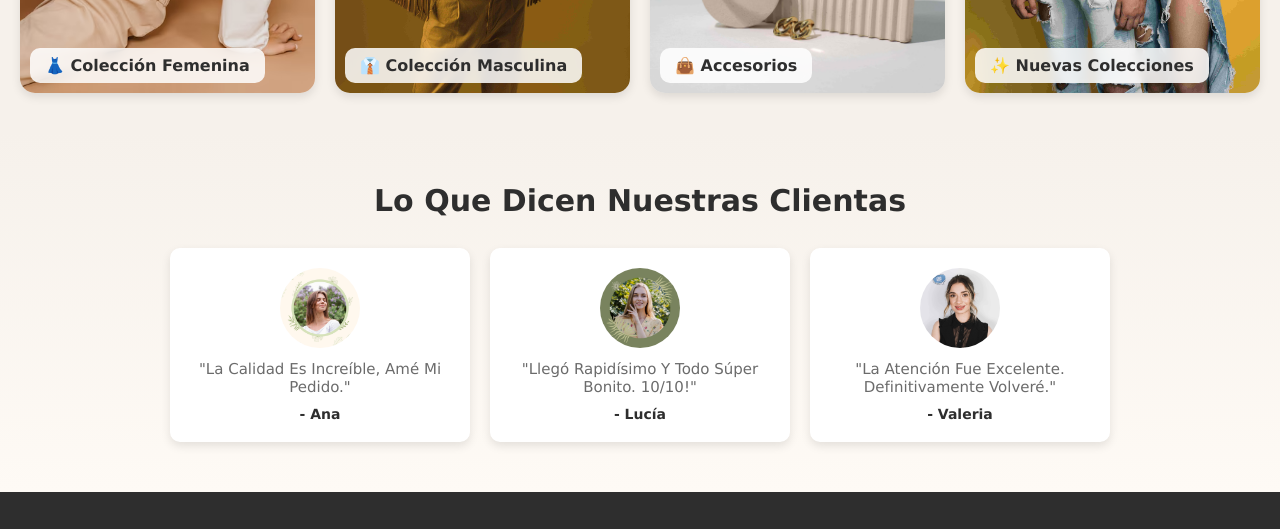
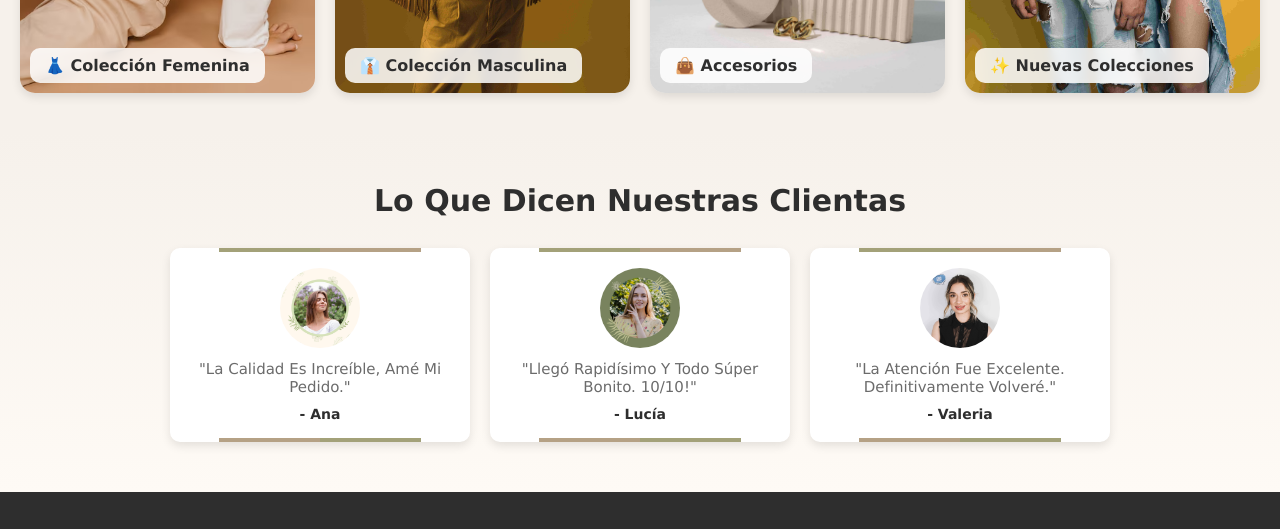
Before and after one commit to Vale-Mejia/Lunaria-prueba, a plain HTML site: page index.html in a window 1280 px wide. Shown: the part 2085-2614 px from the top of the page. Drawn offline with Linux system fonts and the light colour scheme.

Commit message:
se agregan estilos

```diff
--- a/css/cards.css
+++ b/css/cards.css
@@ -1,4 +1,3 @@
-
 .testimonios {
   background: var(--background);
   padding: 5rem 2rem;
@@ -20,6 +19,7 @@
 }
 
 .card-testimonio {
+  position: relative;
   background: var(--white);
   border-radius: 1rem;
   box-shadow: 0 4px 10px rgba(0, 0, 0, 0.1);
@@ -30,6 +30,56 @@
   opacity: 0;
   transform: translateY(20px);
   animation: fadeInUp 0.6s forwards;
+  z-index: 1;
+  overflow: hidden;
+}
+
+.card-testimonio::before {
+  content: "";
+  position: absolute;
+  top: -4px;
+  left: -4px;
+  right: -4px;
+  bottom: -4px;
+  background: conic-gradient(
+    var(--main-color) 0deg,
+    var(--main-color) 90deg,
+    var(--hover-color) 90deg,
+    var(--hover-color) 180deg,
+    var(--main-color) 180deg,
+    var(--main-color) 270deg,
+    var(--hover-color) 270deg,
+    var(--hover-color) 360deg
+  );
+  border-radius: 1.2rem;
+  z-index: -1;
+  animation: spin 4s linear infinite;
+}
+
+.card-testimonio::after {
+  content: "";
+  position: absolute;
+  top: 4px;
+  left: 4px;
+  right: 4px;
+  bottom: 4px;
+  background: var(--white);
+  border-radius: 1rem;
+  z-index: 0;
+}
+
+/* Animación giratoria */
+@keyframes spin {
+  0% {
+    transform: rotate(0turn);
+  }
+  100% {
+    transform: rotate(1turn);
+  }
+}
+.card-testimonio * {
+  position: relative;
+  z-index: 1;
 }
 
 .card-testimonio:hover {
@@ -56,13 +106,19 @@
   font-weight: bold;
 }
 
-.card-testimonio:nth-child(1) { animation-delay: 0.2s; }
-.card-testimonio:nth-child(2) { animation-delay: 0.4s; }
-.card-testimonio:nth-child(3) { animation-delay: 0.6s; }
-.card-testimonio:nth-child(4) { animation-delay: 0.8s; }
+.card-testimonio:nth-child(1) {
+  animation-delay: 0.2s;
+}
+.card-testimonio:nth-child(2) {
+  animation-delay: 0.4s;
+}
+.card-testimonio:nth-child(3) {
+  animation-delay: 0.6s;
+}
+.card-testimonio:nth-child(4) {
+  animation-delay: 0.8s;
+}
 
-
-/* Estilos para la sección de servicios */
 #services {
   background: var(--background);
   padding: 4rem 9%;
@@ -73,7 +129,8 @@
   display: grid;
   grid-template-columns: repeat(auto-fit, minmax(250px, 1fr));
   gap: 2rem;
-}.card {
+}
+.card {
   background: var(--white);
   padding: 2rem;
   border-radius: 10px;
@@ -83,19 +140,24 @@
   position: relative;
   opacity: 1; /* Hacemos que la tarjeta esté visible desde el inicio */
   transform: rotate(0deg) translateY(0); /* El estado inicial sin movimiento */
-  width: 100%;  /* Aseguramos que las tarjetas no se expandan fuera de control */
+  width: 100%; /* Aseguramos que las tarjetas no se expandan fuera de control */
 }
 
-
-
-
-.card:nth-child(1) { animation-delay: 0.2s; }
-.card:nth-child(2) { animation-delay: 0.4s; }
-.card:nth-child(3) { animation-delay: 0.6s; }
-.card:nth-child(4) { animation-delay: 0.8s; }
-.card:nth-child(5) { animation-delay: 1s; }
-
-
+.card:nth-child(1) {
+  animation-delay: 0.2s;
+}
+.card:nth-child(2) {
+  animation-delay: 0.4s;
+}
+.card:nth-child(3) {
+  animation-delay: 0.6s;
+}
+.card:nth-child(4) {
+  animation-delay: 0.8s;
+}
+.card:nth-child(5) {
+  animation-delay: 1s;
+}
 
 .card i {
   font-size: 3rem;
@@ -120,13 +182,11 @@
   transform: rotate(10deg) translateY(-10px);
   box-shadow: 0 10px 20px rgba(0, 0, 0, 0.2);
   border: 1px solid var(--main-color);
-
 }
 
 .card:hover i {
   transform: scale(1.2);
 }
-
 
 .categorias-destacadas {
   text-align: center;
@@ -145,6 +205,11 @@
   grid-template-columns: repeat(auto-fit, minmax(22rem, 1fr));
   gap: 2rem;
 }
+.contenedor-categorias:hover .categoria:not(:hover) {
+  filter: blur(2px);
+  opacity: 0.4;
+  transform: scale(0.98);
+}
 
 .categoria {
   position: relative;
@@ -154,7 +219,6 @@
   transition: transform 0.4s ease, box-shadow 0.4s ease;
   text-decoration: none;
   transform: scale(1);
-
 }
 
 .categoria img {
@@ -184,7 +248,6 @@
 
 .categoria:hover {
   transform: scale(1.05);
-
 }
 
 .overlay {
```
Also changed, not shown: index.html (+2 -0 lines), css/headers.css (line endings or trailing spaces).
